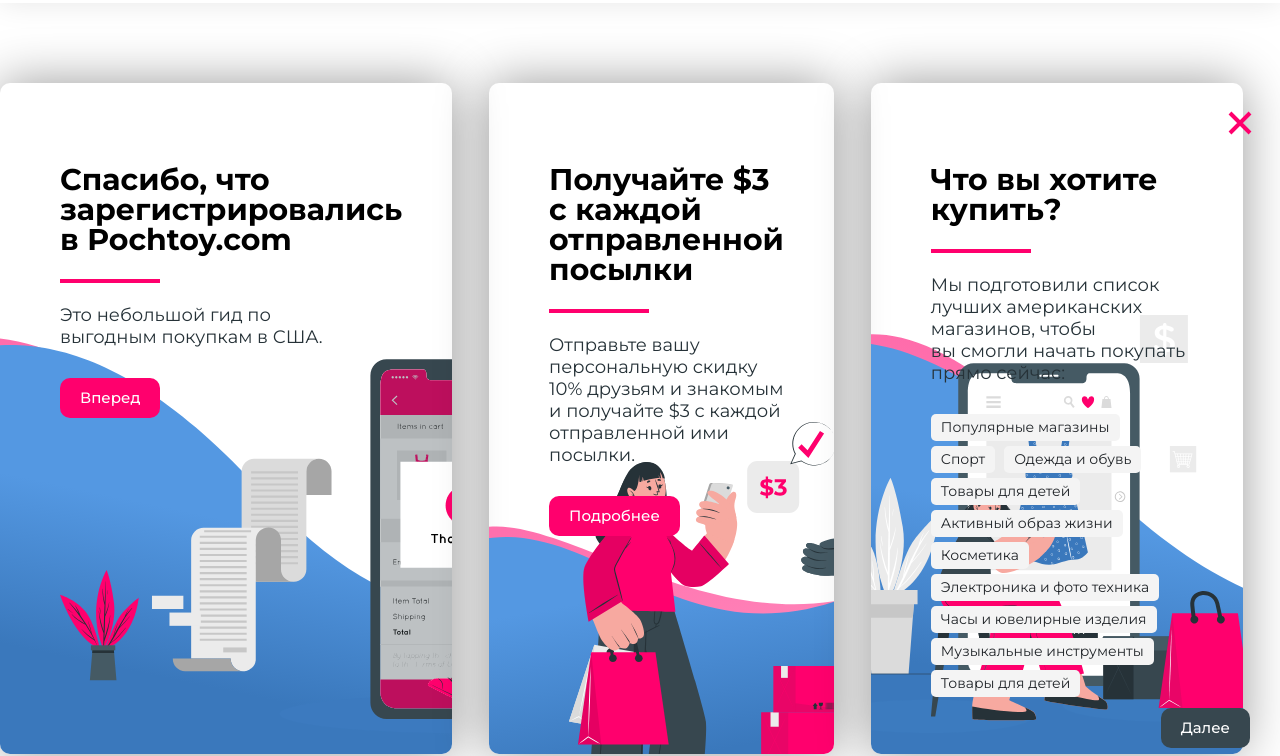
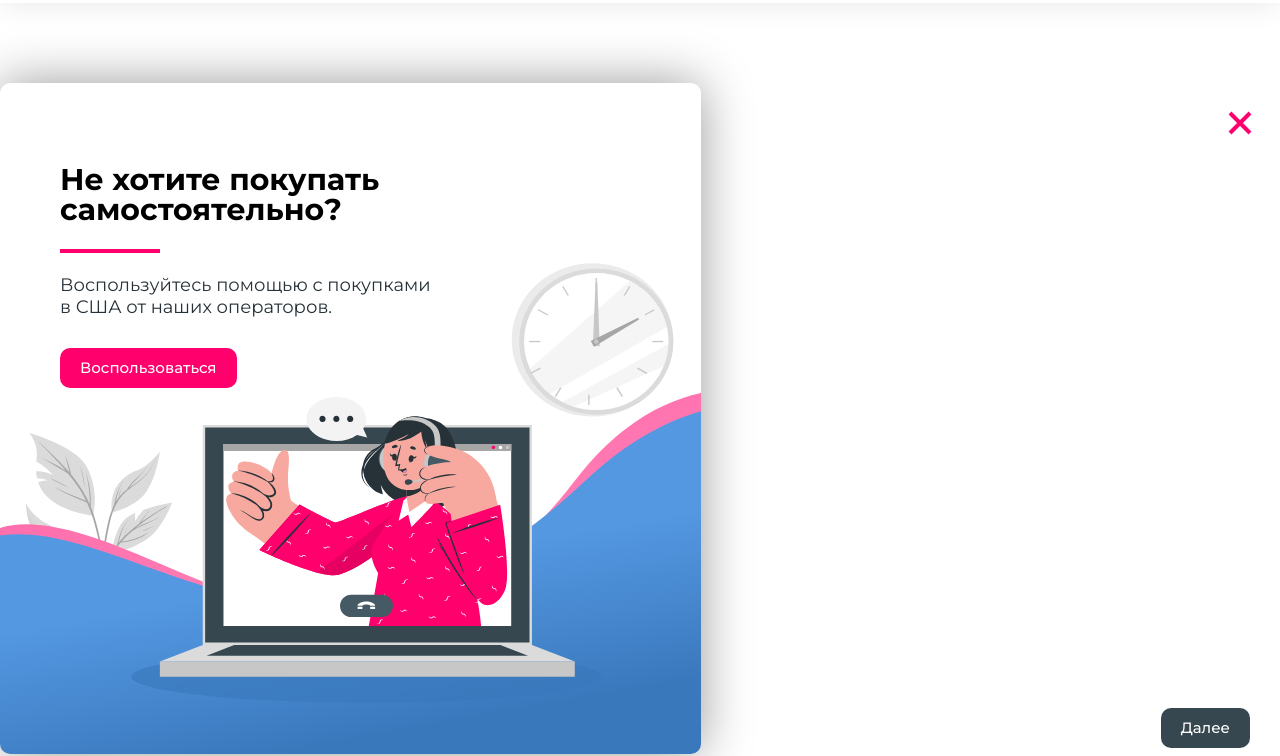
Before and after one commit to concentrator/pochtoy, a website: page src/onboard.html in a window 1280 px wide. Shown: the part 82-838 px from the top of the page. Drawn offline with nearby package versions, Linux system fonts and the light colour scheme; files that its build step writes are made by us from their sources.

Commit message:
слайд4

```diff
--- a/src/onboard.html
+++ b/src/onboard.html
@@ -173,7 +173,7 @@
 
                 <div class="onboard__slide-wrapper">
 
-                    <div class="onboard__slide onboard__slide--first">
+                    <div class="onboard__slide onboard__slide--first onboard__hide">
                         <div class="onboard__content onboard__content--first">
                             <h3 class="onboard__heading onboard__heading--first">
                                 Спасибо, что зарегистрировались в&nbsp;Pochtoy.com
@@ -185,7 +185,7 @@
                         </div>
                     </div>
 
-                    <div class="onboard__slide onboard__slide--bonus ">
+                    <div class="onboard__slide onboard__slide--bonus onboard__hide">
                         <div class="onboard__content onboard__content--bonus">
                             <h3 class="onboard__heading">
                                 Получайте $3 с&nbsp;каждой отправленной посылки
@@ -197,7 +197,7 @@
                         </div>
                     </div>
 
-                    <div class="onboard__slide onboard__slide--assortment">
+                    <div class="onboard__slide onboard__slide--assortment onboard__hide">
                         <div class="onboard__content ">
                             <h3 class="onboard__heading">
                                 Что вы хотите купить?
@@ -219,6 +219,18 @@
                                     <span class="onboard__link" href="#">Товары для детей</span>
                                 </div>
                             </div>
+                        </div>
+                    </div>
+
+                    <div class="onboard__slide onboard__slide--online-help ">
+                        <div class="onboard__content">
+                            <h3 class="onboard__heading">
+                                Не хотите покупать самостоятельно?
+                            </h3>
+                            <p class="onboard__text onboard__text--online-help">
+                                Воспользуйтесь помощью с покупками в США от наших операторов.
+                            </p>
+                            <a class="onboard__btn onboard__btn--content" href="#">Воспользоваться</a>
                         </div>
                     </div>
 
--- a/src/scss/onboard.scss
+++ b/src/scss/onboard.scss
@@ -7,7 +7,7 @@
 }
 
 .onboard__slide-wrapper {
-    display: flex;
+   /* display: flex; /*Временно, пока они вряд выставленны*/
 }
 
 .onboard__slide {
@@ -18,7 +18,7 @@
     border-radius: 10px;
     background-repeat: no-repeat;
 
-    margin-right: 37px; /*Временно, пока они вряд выставленны*/
+    /*margin-right: 37px; /*Временно, пока они вряд выставленны*/
 
     @media (max-width: 637px) {
         padding: 98px 30px 30px 30px;
@@ -84,6 +84,26 @@
         url("/img/onboard/background-assortment-mobile.svg");
         background-position: -47px 392px,-179px 245px;
     }
+}
+
+.onboard__slide--online-help {
+    background-image: url("/img/onboard/online-help.svg"),
+    url("/img/onboard/background-online-help.svg");
+    background-position: 119px 180px,-58px 169px;
+
+    @media (max-width: 637px) {
+        background-image: url("/img/onboard/online-help.svg"),
+        url("/img/onboard/background-online-help.svg");
+        background-size: 359px 359px, auto;
+        background-position: 9px 259px,-58px 169px;
+    }
+
+    @media (max-width: 376px) {
+        background-image: url("/img/onboard/online-help.svg"),
+        url("/img/onboard/background-online-help-mobile.svg");
+        background-position: 9px 259px,-88px 254px;
+    }
+
 }
 
 .onboard__heading {
@@ -152,6 +172,10 @@
 
 .onboard__text--bonus {
     max-width: 495px;
+}
+
+.onboard__text--online-help {
+    max-width: 381px;
 }
 
 .onboard__btn {
```
Also changed, not shown: src/img/onboard/background-online-help-mobile.svg (added), src/img/onboard/background-online-help.svg (added), src/img/onboard/online-help.svg (added).
